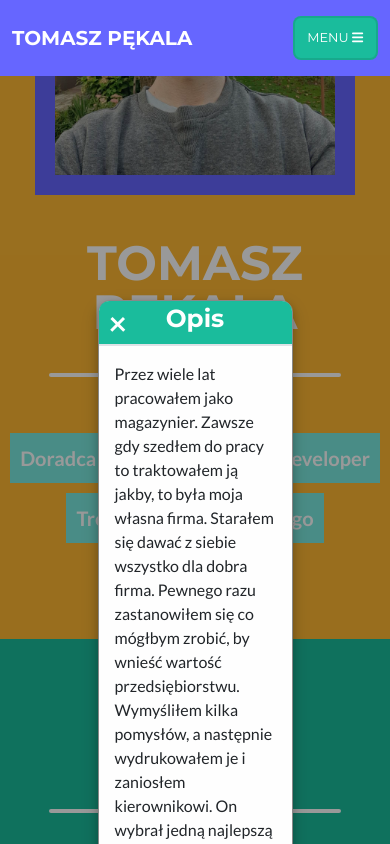
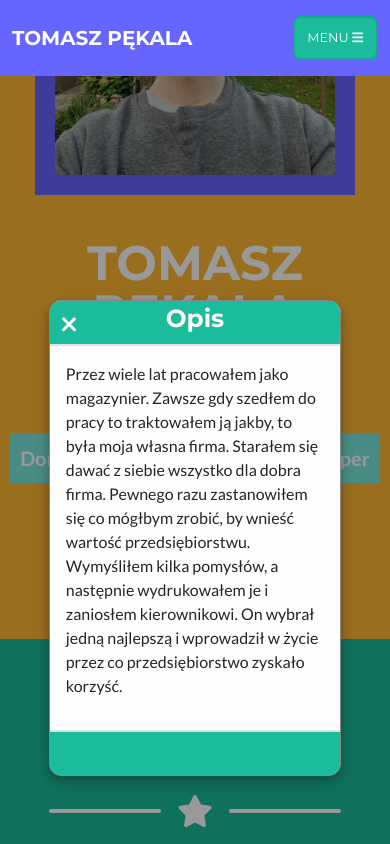
Before and after one commit to TomekJS/Portfolio-TomaszPekala, a website: page index.html in a window 390 px wide. Both pictures are taken after a click on the button "Doradca zawodowy". Shown: the part 388-1232 px from the top of the page. Drawn offline with nearby package versions, Linux system fonts and the light colour scheme.

Commit message:
Update main.css

```diff
--- a/css/main.css
+++ b/css/main.css
@@ -87,6 +87,12 @@
     animation-duration: 0.4s
   }
 
+  @media screen and (max-width: 900px) {
+    .modal-content {
+      width: 75%;
+    }
+  }
+
   /* Add Animation */
   @-webkit-keyframes animatetop {
     from {top:-300px; opacity:0}
@@ -133,3 +139,5 @@
     color: white;
     justify-content: center;
   }
+
+ D
```
